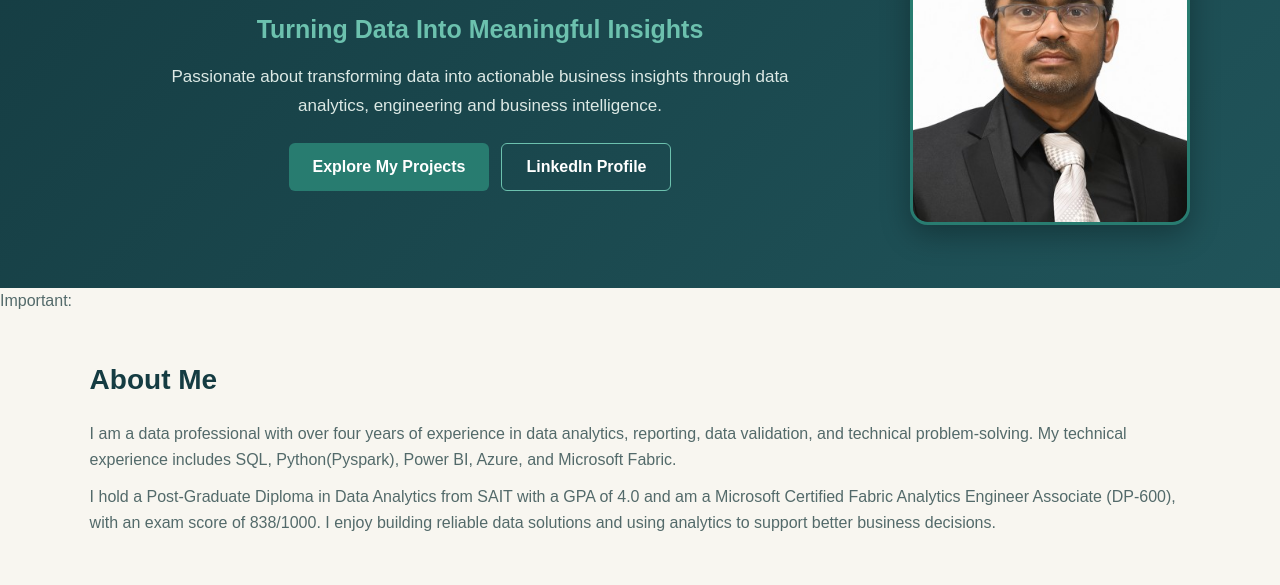
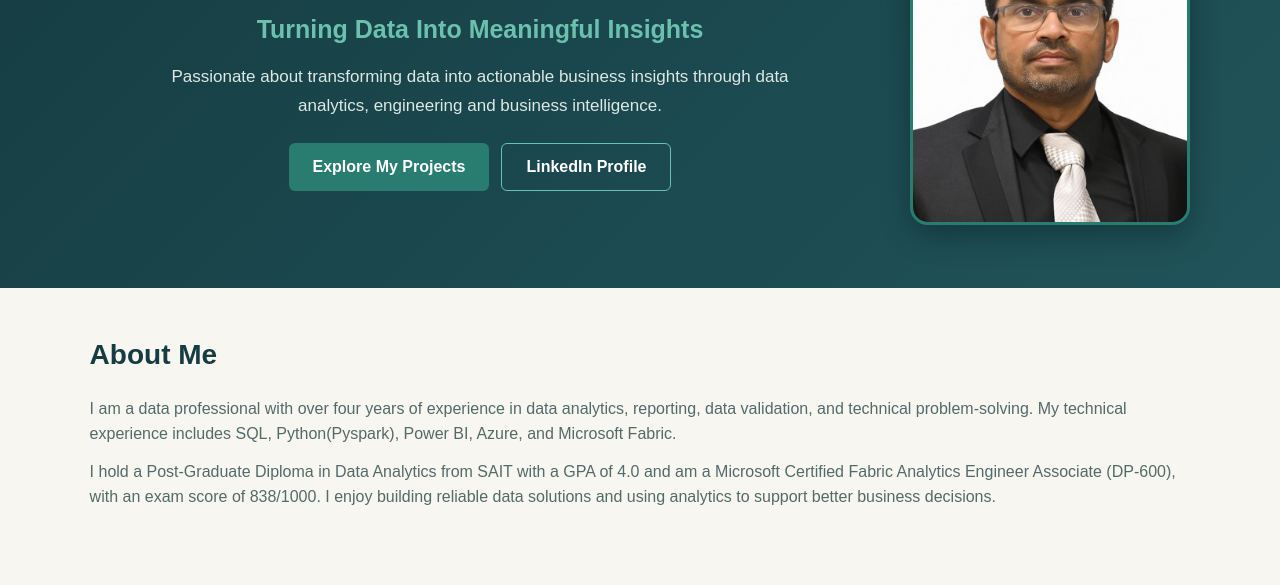
Before and after one commit to rimzanmha/rimzan-ahamed, a plain HTML site: page index.html in a window 1280 px wide. Shown: the part 215-800 px from the top of the page. Drawn offline with Linux system fonts and the light colour scheme.

Commit message:
Update index.html

```diff
--- a/index.html
+++ b/index.html
@@ -61,10 +61,6 @@
 
     </div>
 </section>
-
-
-
-Important:
 
 <section id="about">
     <h2>About Me</h2>
```
